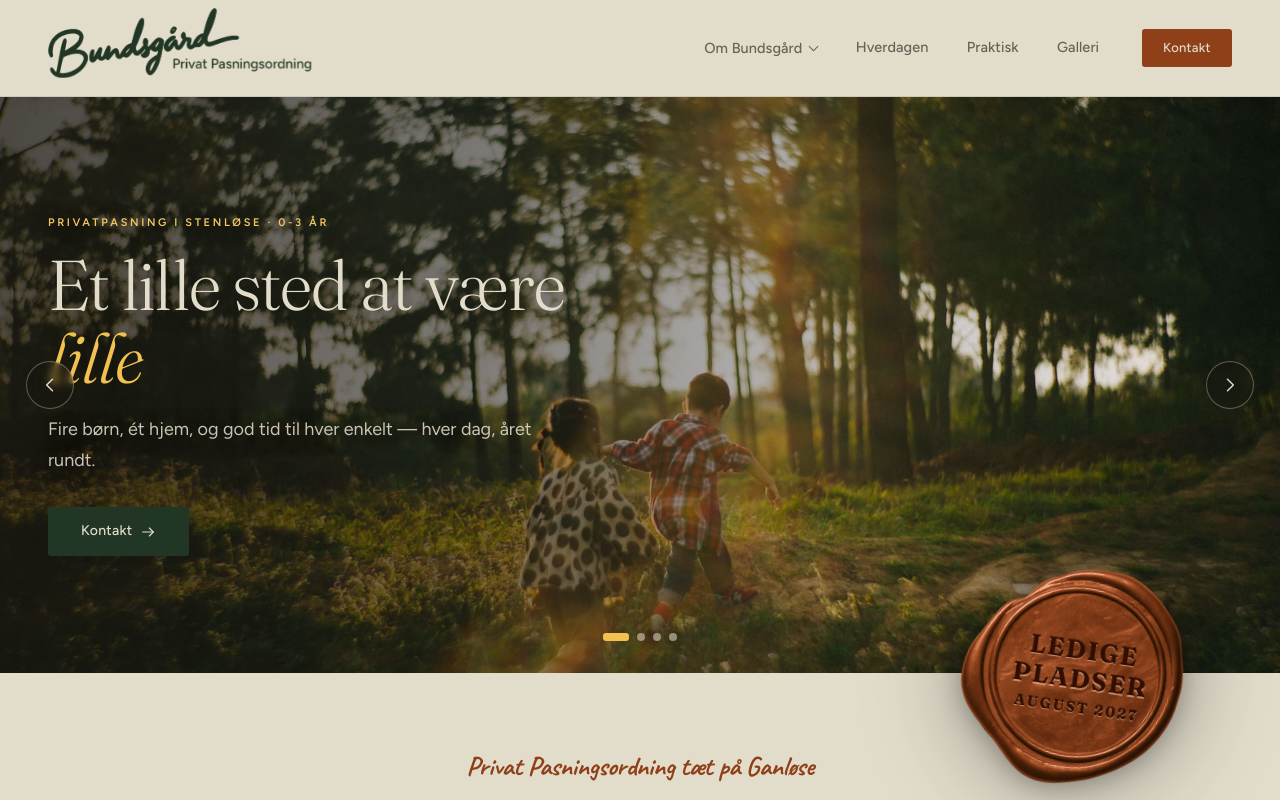
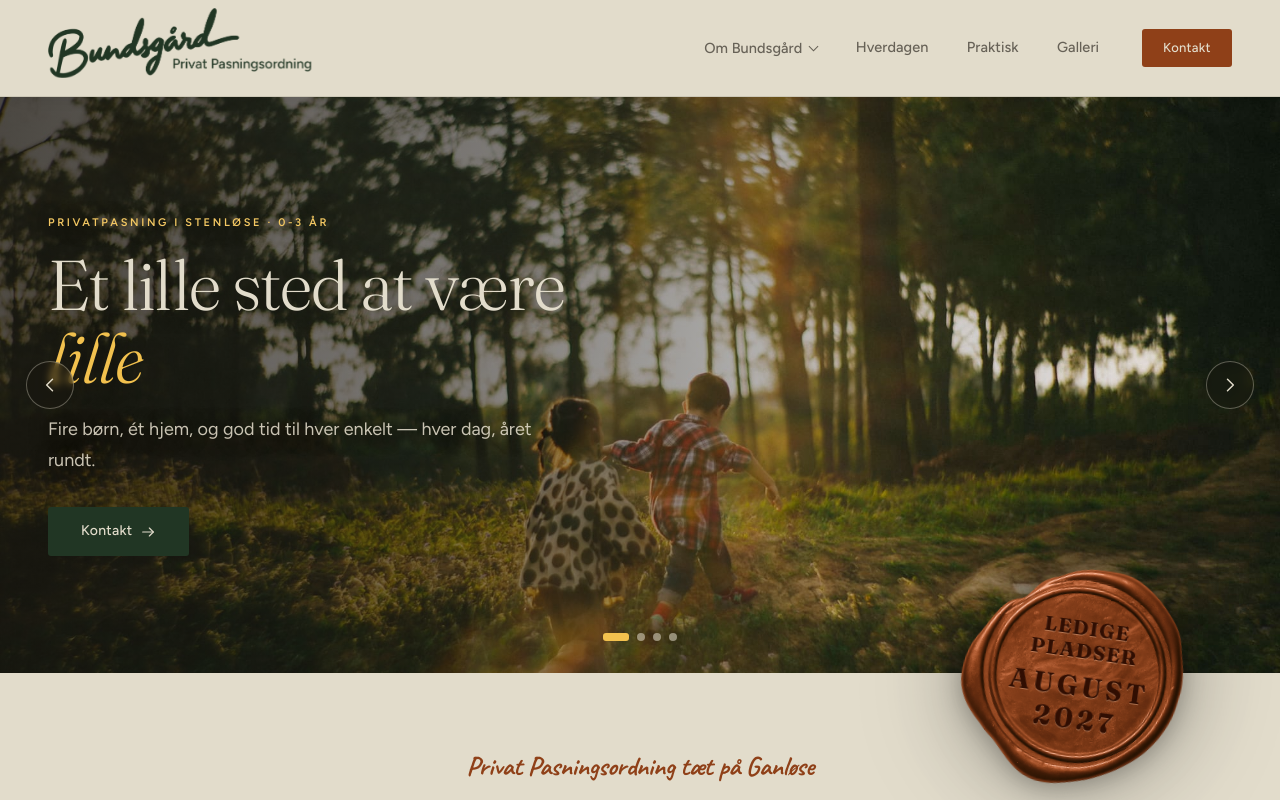
Before and after one commit to Bean-Machinie/Bundsgaards-Private-Pasningsordning-hjemmeside, a React (Vite) app: page / in a window 1280 px wide. Shown: the top 800 px of the page. Built offline with nearby package versions, Linux system fonts and the light colour scheme.

Commit message:
stampo design

```diff
--- a/src/components/SealStamp.css
+++ b/src/components/SealStamp.css
@@ -100,7 +100,7 @@
      theme tokens — they must track the wax, not the page. */
   color: rgb(48 14 2);
   text-shadow:
-    0 2px 1px rgb(255 208 170 / 0.55),
+    0 1.5px 1px rgb(255 205 168 / 0.38),
     0 -1px 1px rgb(28 7 0 / 0.55);
 }
 
@@ -111,8 +111,13 @@
 }
 
 .seal-stamp__subline {
-  margin-top: 9px;
-  font-size: 23px;
+  font-size: 55px;
   line-height: 1.2;
   letter-spacing: 0.14em;
 }
+
+/* The breathing gap belongs between the main imprint and the date block,
+   not between the date's own lines when it spans several. */
+.seal-stamp__line + .seal-stamp__subline {
+  margin-top: 14px;
+}
--- a/src/components/SealStamp.tsx
+++ b/src/components/SealStamp.tsx
@@ -23,8 +23,10 @@ type SealStampProps = {
   /** Main imprint, one array entry per line. Any length — the whole block
    *  is auto-scaled so every line stays inside the seal's inner disc. */
   lines?: string[];
-  /** Smaller line under the main imprint (a date, typically). */
-  subline?: string;
+  /** Smaller text under the main imprint (a date, typically). An array
+   *  splits it over several lines — narrower lines let the circle-fit
+   *  scale the whole imprint up. */
+  subline?: string | string[];
 };
 
 /**
@@ -49,6 +51,7 @@ export default function SealStamp({
   lines = ['Ledige', 'pladser'],
   subline,
 }: SealStampProps) {
+  const sublines = subline == null || Array.isArray(subline) ? subline : [subline];
   const bodyRef = useRef<HTMLDivElement>(null);
   const textRef = useRef<HTMLParagraphElement>(null);
   const [scale, setScale] = useState(1);
@@ -88,7 +91,7 @@ export default function SealStamp({
     observer.observe(body);
     observer.observe(text);
     return () => observer.disconnect();
-  }, [lines.join('\n'), subline]);
+  }, [lines.join('\n'), sublines?.join('\n')]);
 
   return (
     <div className="seal-stamp">
@@ -111,7 +114,11 @@ export default function SealStamp({
               {line}
             </span>
           ))}
-          {subline && <span className="seal-stamp__subline">{subline}</span>}
+          {sublines?.map((line) => (
+            <span key={line} className="seal-stamp__subline">
+              {line}
+            </span>
+          ))}
         </p>
       </div>
     </div>
--- a/src/pages/Forside.tsx
+++ b/src/pages/Forside.tsx
@@ -29,7 +29,7 @@ export default function Forside() {
       <HeroCarousel />
 
       {/* The wax seal straddles the hero/welcome boundary. */}
-      <SealStamp lines={['Ledige', 'pladser']} subline="August 2027" />
+      <SealStamp lines={['Ledige', 'pladser']} subline={['August', '2027']} />
 
       {/* — welcome intro ——————————————————————————————————————— */}
       <section className="shell section welcome">
```
